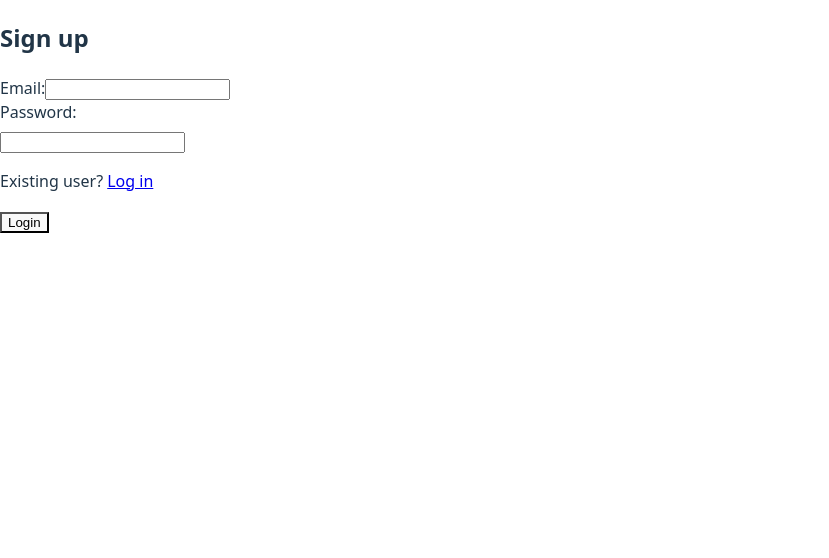
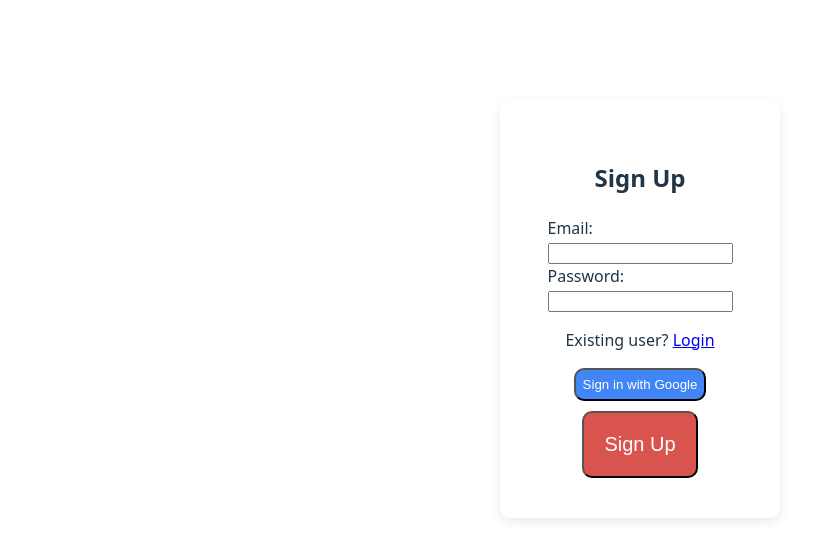
Before and after one commit to rohit2195-jpg/Veritas-AI_Accountant, a React (Vite) app in the folder frontend/: page /signup in a window 1280 px wide. Shown: the top 558 px of the page, without its empty margins (0-829 px from the left). Built offline with nearby package versions, Linux system fonts and the light colour scheme.

Commit message:
login css

```diff
--- a/frontend/src/Login.tsx
+++ b/frontend/src/Login.tsx
@@ -61,11 +61,31 @@ function Login() {
 
 
     return (
-        <div>
-    <h2>Login</h2>
-    <form onSubmit={handleSubmit}>
+        <div style={{
+            display: 'flex',
+            flexDirection: 'column',
+            alignItems: 'center',
+            outline: 'none',
+            marginLeft: '500px',
+            marginRight: '500px',
+            marginTop: '100px',
+            borderRadius: '10px',
+            backgroundColor: '#ffffff',
+            boxShadow: '0 4px 12px rgba(0, 0, 0, 0.08)',
+            padding: '40px',
+        }}>
+            <div>
+    <h2 style={{
+        textAlign: "center"
+
+    }} >Login</h2>
+    <form style={{
+        display: 'flex',
+        flexDirection: 'column',
+        alignItems: 'center',
+    }}onSubmit={handleSubmit}>
     <div>
-    <label htmlFor="email" >Email:</label>
+    <label htmlFor="email" >Email:</label> <br/>
     <input
     type="email"
     id="email"
@@ -74,7 +94,7 @@ function Login() {
 
     required
     />
-    <label htmlFor="password" style={{ display: 'block', marginBottom: '5px' }}>Password:</label>
+    <label htmlFor="password" style={{ display: 'block' }}>Password:</label>
     <input
     type="password"
     id="password"
@@ -86,12 +106,21 @@ function Login() {
     {error && <p >{error}</p>}
         <p>Not a user? <Link to="/signup">Sign up</Link></p>
 
-        <button onClick={handleGoogleSignIn}>Sign in with Google</button>
+        <button onClick={handleGoogleSignIn} style={{marginBottom: "10px", padding:"7px",
+            backgroundColor: "#4285F4",
+            color: "white",
+            borderRadius: "10px" }}>Sign in with Google</button>
 
-        <button type="submit" className={"btn-primary"}>
+        <button type="submit" style={{padding: "20px", borderRadius: "10px",
+        backgroundColor: "#d9534f",
+            color: "white",
+            fontSize: "20px",
+        }}className={"btn-primary"}>
         Login
         </button>
         </form>
+        </div>
+
         </div>
     );
 }
--- a/frontend/src/Signup.tsx
+++ b/frontend/src/Signup.tsx
@@ -4,7 +4,7 @@ import {Link, useNavigate} from "react-router-dom";
 
 // Import the functions you need from the SDKs you need
 import { initializeApp } from "firebase/app";
-import {getAuth, createUserWithEmailAndPassword} from "firebase/auth";
+import {getAuth, createUserWithEmailAndPassword, GoogleAuthProvider, signInWithPopup} from "firebase/auth";
 import {firebaseConfig} from "./firebase-config.ts";
 
 
@@ -60,14 +60,43 @@ function Signup() {
             });
 
     };
+    const handleGoogleSignIn = async () => {
+        const provider = new GoogleAuthProvider();
+        try {
+            await signInWithPopup(auth, provider);
+            navigate('/home');
+        } catch (error) {
+            console.error("Error signing in with Google:", error);
+        }
+    };
 
 
     return (
-        <div className="login">
-            <h2>Sign up</h2>
-            <form onSubmit={handleSubmit}>
-                <div className="form-group">
-                    <label htmlFor="email" >Email:</label>
+        <div style={{
+            display: 'flex',
+            flexDirection: 'column',
+            alignItems: 'center',
+            outline: 'none',
+            marginLeft: '500px',
+            marginRight: '500px',
+            marginTop: '100px',
+            borderRadius: '10px',
+            backgroundColor: '#ffffff',
+            boxShadow: '0 4px 12px rgba(0, 0, 0, 0.08)',
+            padding: '40px',
+        }}>
+            <div>
+                <h2 style={{
+                    textAlign: "center"
+
+                }} >Sign Up</h2>
+                <form style={{
+                    display: 'flex',
+                    flexDirection: 'column',
+                    alignItems: 'center',
+                }}onSubmit={handleSubmit}>
+                    <div>
+                        <label htmlFor="email" >Email:</label> <br/>
                         <input
                             type="email"
                             id="email"
@@ -76,7 +105,7 @@ function Signup() {
 
                             required
                         />
-                    <label htmlFor="password" style={{ display: 'block', marginBottom: '5px' }}>Password:</label>
+                        <label htmlFor="password" style={{ display: 'block' }}>Password:</label>
                         <input
                             type="password"
                             id="password"
@@ -86,11 +115,23 @@ function Signup() {
                         />
                     </div>
                     {error && <p >{error}</p>}
-                <p>Existing user? <Link to="/">Log in</Link></p>
-                <button type="submit" className={"btn-primary"}>
-                    Login
+                    <p>Existing user? <Link to="/">Login</Link></p>
+
+                    <button onClick={handleGoogleSignIn} style={{marginBottom: "10px", padding:"7px",
+                        backgroundColor: "#4285F4",
+                        color: "white",
+                        borderRadius: "10px" }}>Sign in with Google</button>
+
+                    <button type="submit" style={{padding: "20px", borderRadius: "10px",
+                        backgroundColor: "#d9534f",
+                        color: "white",
+                        fontSize: "20px",
+                    }}className={"btn-primary"}>
+                        Sign Up
                     </button>
                 </form>
+            </div>
+
         </div>
     );
 }
```
Lines whose indentation alone changed are shown as unchanged.
